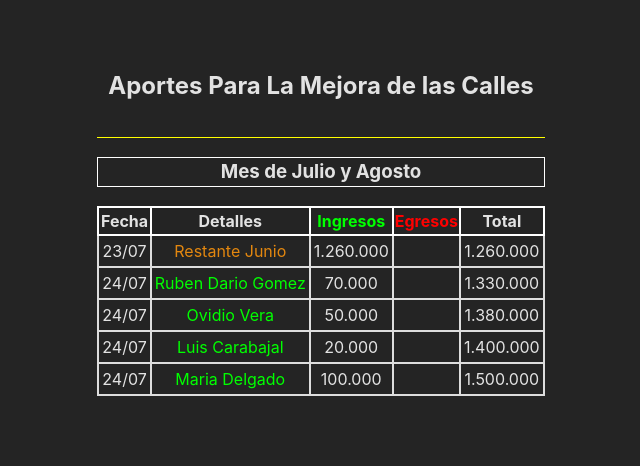
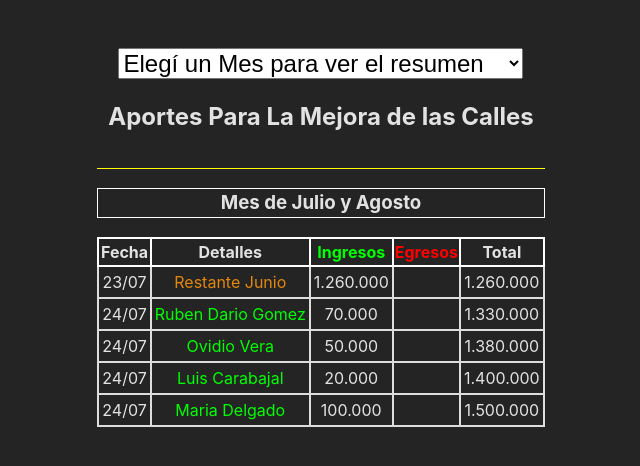
Before and after one commit to Dynezel/mejoras-calles-externas, a React (Vite) app: page / in a window 1280 px wide. Shown: the top 466 px of the page, without its empty margins (319-959 px from the left). Built offline with nearby package versions, Linux system fonts and the light colour scheme.

Commit message:
Add files via upload

```diff
--- a/src/Components/Navbar.jsx
+++ b/src/Components/Navbar.jsx
@@ -6,23 +6,27 @@ export default function Navbar() {
     const[value, setValue] = useState("default");
     const navigate = useNavigate();
 
-        {/*
 
     const handleChange = (event) => {
-        {/*
+        {
         const mes = event.target.value
         setValue(mes)
         if(mes == "/junio") {
             navigate(mes)
         }
+        if(mes == "/julio") {
+            navigate(mes)
+        }
     }
-    */}
+    }
 
     return (
         <nav className='navbar'>
-            {/*<select value={value} onChange={handleChange}> /*}
-            {/*<option value="default" className='enlace-resumen'> Elegí un Mes para ver el resumen </option> */}
-            {/*<option value="/junio" className='enlace-resumen'> Resumen del Mes de Junio</option>*/}
+            <select value={value} onChange={handleChange}>
+            <option value="default" className='enlace-resumen'> Elegí un Mes para ver el resumen </option>
+            <option value="/junio" className='enlace-resumen'> Resumen del Mes de Junio y Julio</option>
+            <option value="/julio" className='enlace-resumen'> Resumen del Mes de Julio y Agosto</option>
+            </select>
             <h2>Aportes Para La Mejora de las Calles</h2>
         </nav>
     )
```
